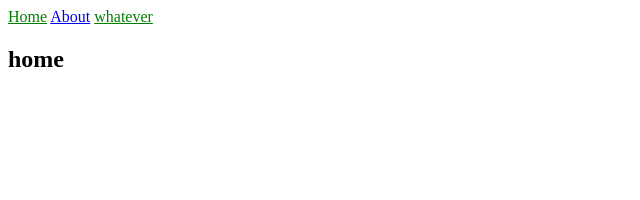
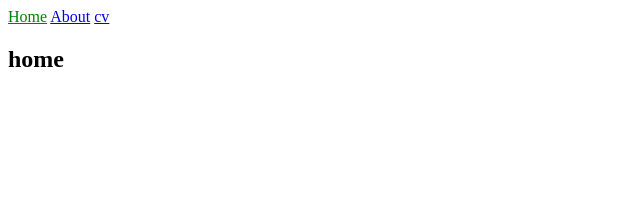
Before and after one commit to carlosquental/carlosquental.github.io, a Jekyll site: the page built from index.md, in a window 1280 px wide. Shown: the top 200 px of the page, without its empty margins (0-640 px from the left). Built offline with Jekyll 4.4.1, drawn with Linux system fonts in a browser that asks for light colours.

Commit message:
add cv to navbar

```diff
--- a/_data/navigation.yml
+++ b/_data/navigation.yml
@@ -2,5 +2,5 @@
   link: /
 - name: About
   link: /about.html
-- name: whatever
-  link: /
+- name: cv
+  link: /cv.html
```
